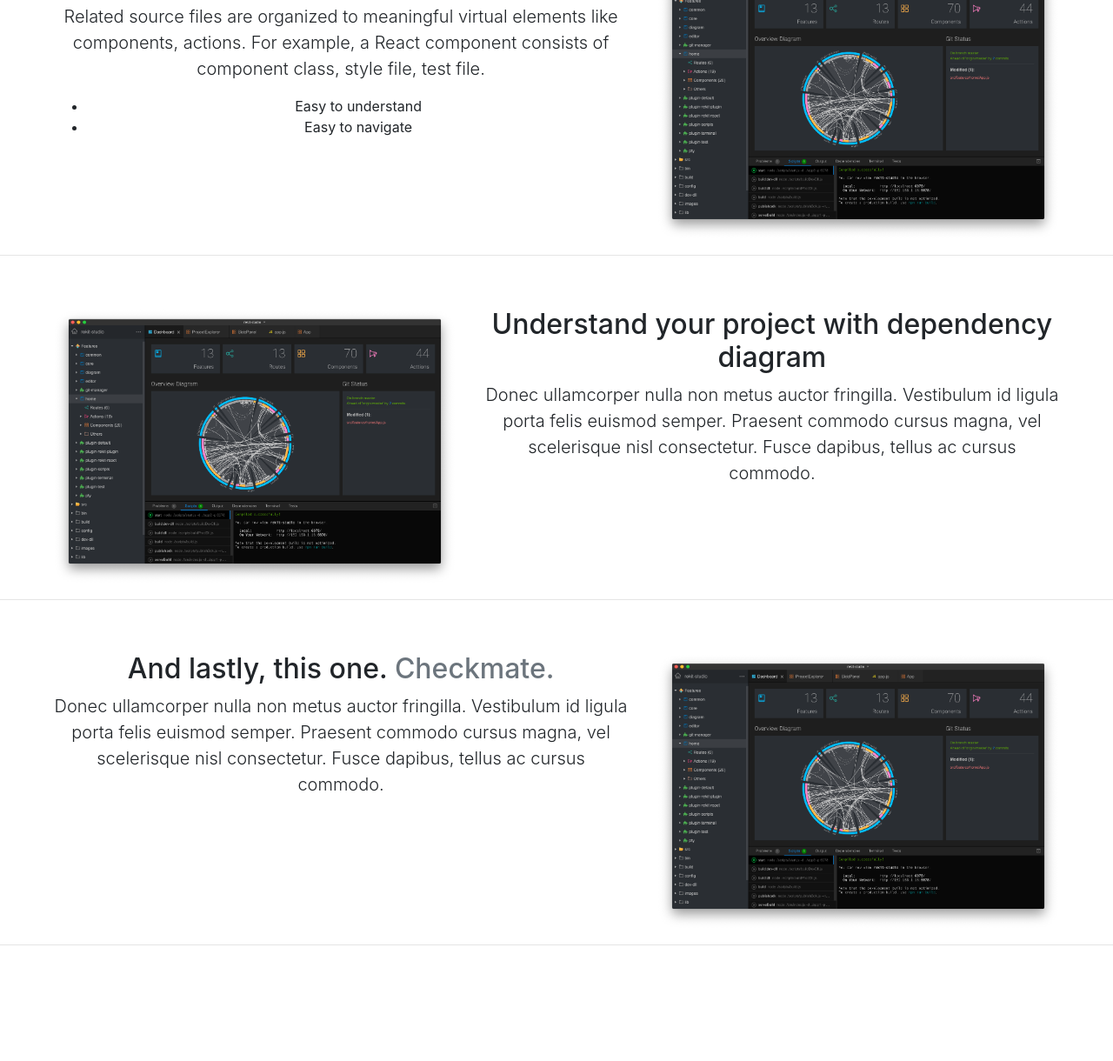
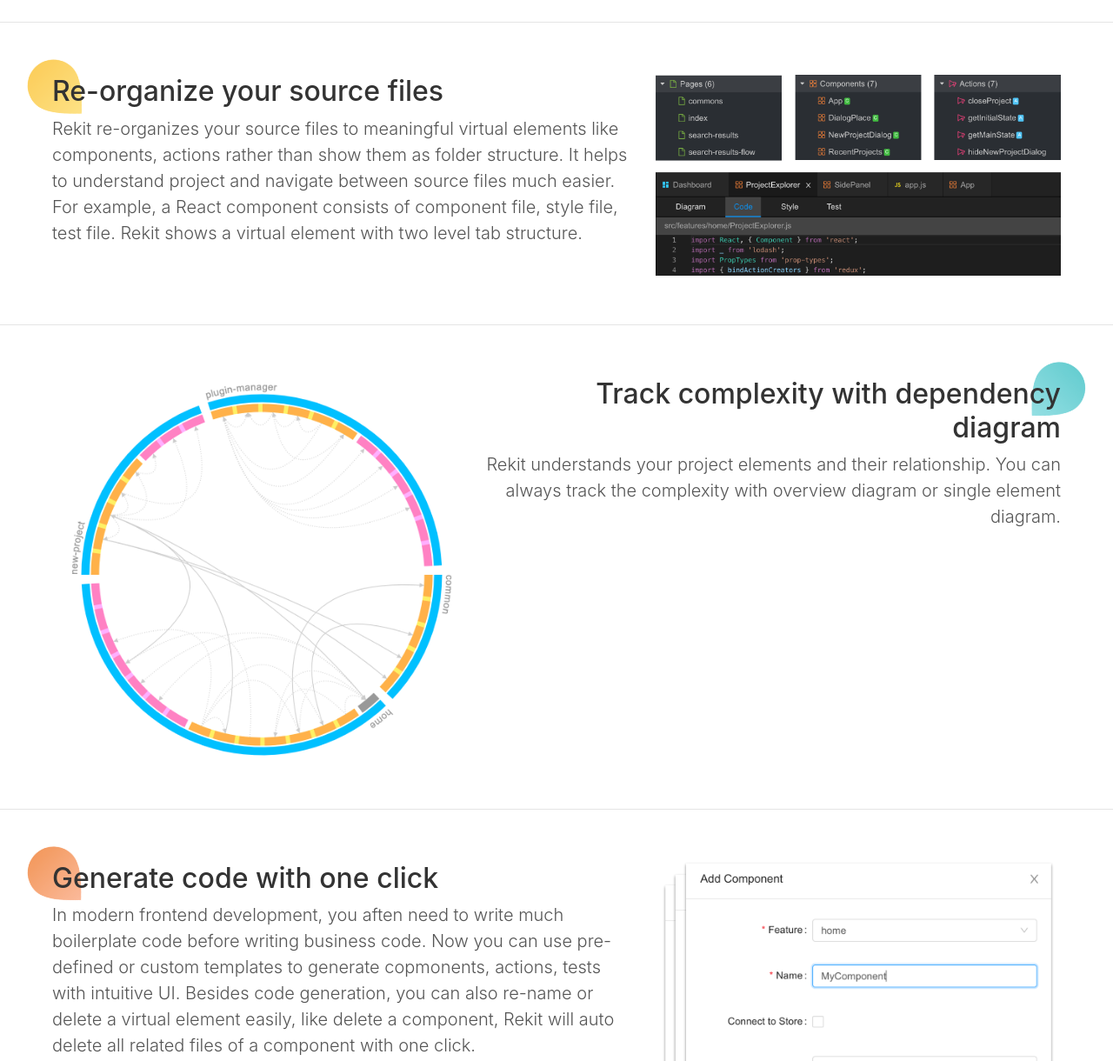
Before and after one commit to rekit/rekit-site, a Gatsby site: page / in a window 1280 px wide. Shown: the part 1458-2678 px from the top of the page at 87% size. Before the commit the page ends 2561 px from the top, so only its background shows below. Built offline with nearby package versions, Linux system fonts and the light colour scheme; Gatsby itself is replaced by a stand-in of ours.

Commit message:
Added all features.

```diff
--- a/src/components/Features.js
+++ b/src/components/Features.js
@@ -6,54 +6,84 @@
     <div class="fluid features">
       <div class="row highlights">
         <div class="col-lg-4">
+          <div className="highlight">
             <img src={require("../images/idea.png")} />
             <h2>Visualized</h2>
             <p>
               You can create project elements like components, actions with
-            intuitive UI, inspect project structure with dashboard and dependency
-            diagrams.
+              intuitive UI, inspect project structure with dashboard and
+              dependency diagrams.
             </p>
           </div>
+        </div>
         <div class="col-lg-4">
+          <div className="highlight">
             <img src={require("../images/settings.png")} />
             <h2>Extensible</h2>
             <p>
-            Rekit is constructed by plugins, you can create a Rekit plugin by one
-            click and easily to extend or customize Rekit capabilities. Just start
-            build your own IDE!
+              Rekit is constructed by plugins, you can create a Rekit plugin by
+              one click and easily to extend or customize Rekit capabilities.
+              Just start build your own IDE!
             </p>
           </div>
+        </div>
         <div class="col-lg-4">
+          <div className="highlight">
             <img src={require("../images/globe.png")} />
             <h2>Remote Access</h2>
             <p>
-            Whenever you open a project with Rekit, you can access it via a URL in a browser
-            on any device.
+              Rekit is web based, it starts a web server behind to manage projects.
+              Whenever you open a project with Rekit, you can always access it via
+              URL in a browser on any device.
             </p>
+          </div>
         </div>
       </div>
 
       <hr class="featurette-divider" />
 
       <div class="row featurette">
-        <div class="col-md-7">
-          <h2 class="featurette-heading">
-            Re-organize your source files
-          </h2>
+        <div class="col-md-7 text-part">
+          <img src={require("../images/oval1.png")} className="img-oval" />
+          <h2 class="featurette-heading">Re-organize your source files</h2>
           <p class="lead">
-            Related source files are organized to meaningful virtual elements like components, actions.
-            For example, a React component consists of component class, style file, test file.
+            Rekit re-organizes your source files to meaningful virtual elements
+            like components, actions rather than show them as folder structure.
+            It helps to understand project and navigate between source files
+            much easier. For example, a React component consists of component
+            file, style file, test file. Rekit shows a virtual element with two
+            level tab structure.
           </p>
-          <ul>
-            <li>Easy to understand</li>
-            <li>Easy to navigate</li>
-          </ul>
         </div>
         <div class="col-md-5">
           <img
             class="featurette-image img-fluid mx-auto"
-            src={require('../images/rekit-studio.png')}
-            alt="Generic placeholder image"
+            src={require("../images/re-organize.png")}
+            alt="reOrganize"
+          />
+        </div>
+      </div>
+
+      <hr class="featurette-divider" />
+
+      <div class="row featurette  text-right">
+        <div class="col-md-7 order-md-2 text-part">
+          <img src={require("../images/oval3.png")} className="img-oval" />
+          <h2 class="featurette-heading">
+            Track complexity with dependency diagram
+          </h2>
+          <p class="lead">
+            Rekit understands your project elements and their relationship. You
+            can always track the complexity with overview diagram or single
+            element diagram.
+          </p>
+        </div>
+        <div class="col-md-5 order-md-1">
+          <img
+            width="450"
+            class="featurette-image img-fluid mx-auto"
+            src={require("../images/diagram.png")}
+            alt="diagram"
           />
         </div>
       </div>
@@ -61,45 +91,49 @@
       <hr class="featurette-divider" />
 
       <div class="row featurette">
-        <div class="col-md-7 order-md-2">
-          <h2 class="featurette-heading">
-            Understand your project with dependency diagram
-          </h2>
+        <div class="col-md-7 text-part">
+          <img src={require("../images/oval2.png")} className="img-oval" />
+          <h2 class="featurette-heading">Generate code with one click</h2>
           <p class="lead">
-            Donec ullamcorper nulla non metus auctor fringilla. Vestibulum id
-            ligula porta felis euismod semper. Praesent commodo cursus magna,
-            vel scelerisque nisl consectetur. Fusce dapibus, tellus ac cursus
-            commodo.
+            In modern frontend development, you aften need to write much
+            boilerplate code before writing business code. Now you can use
+            pre-defined or custom templates to generate copmonents, actions,
+            tests with intuitive UI. Besides code generation, you can also
+            re-name or delete a virtual element easily, like delete a component,
+            Rekit will auto delete all related files of a component with one
+            click.
           </p>
         </div>
-        <div class="col-md-5 order-md-1">
+        <div class="col-md-5">
           <img
+            width="450"
             class="featurette-image img-fluid mx-auto"
-            src={require('../images/rekit-studio.png')}
-            alt="Generic placeholder image"
+            src={require("../images/code-gen.png")}
+            alt="codeGen"
           />
         </div>
       </div>
 
       <hr class="featurette-divider" />
 
-      <div class="row featurette">
-        <div class="col-md-7">
+      <div class="row featurette text-right">
+        <div class="col-md-7 order-md-2 text-part">
+          <img src={require("../images/oval4.png")} className="img-oval" />
           <h2 class="featurette-heading">
-            And lastly, this one. <span class="text-muted">Checkmate.</span>
+            Perform common tasks with intuitive UI
           </h2>
           <p class="lead">
-            Donec ullamcorper nulla non metus auctor fringilla. Vestibulum id
-            ligula porta felis euismod semper. Praesent commodo cursus magna,
-            vel scelerisque nisl consectetur. Fusce dapibus, tellus ac cursus
-            commodo.
+            Rekit is focused on visualized development, you no longer need a
+            terminal to perform common tasks like running npm scripts, managing
+            dependencies. You can do all these things without leaving the IDE
+            with intuitive UI.
           </p>
         </div>
-        <div class="col-md-5">
+        <div class="col-md-5 order-md-1">
           <img
             class="featurette-image img-fluid mx-auto"
-            src={require('../images/rekit-studio.png')}
-            alt="Generic placeholder image"
+            src={require("../images/bottom.png")}
+            alt="bottomDrawer"
           />
         </div>
       </div>
--- a/src/components/Features.less
+++ b/src/components/Features.less
@@ -1,7 +1,7 @@
 .features {
   text-align: center;
   margin-top: 40px;
-  border-top: 1px solid #ddd;
+  // border-top: 1px solid #ddd;
 
   .row {
     padding: 0 60px;
@@ -11,11 +11,20 @@
     // background-color: #f7f7f7;
     padding-top: 60px;
     padding-bottom: 40px;
+    .highlight {
+      border: 1px solid #ddd;
+      margin: 0 20px;
+      padding: 40px;
+      border-radius: 10px;
+      height: 100%;
+    }
   }
 
   .col-lg-4 {
+    color: #666;
     h2 {
       margin: 20px 0;
+      color: #333;
     }
     img {
       width: 140px;
@@ -24,5 +33,33 @@
 
   .featurette {
     margin-top: 60px;
+    padding-bottom: 40px;
+    .text-part {
+      text-align: left;
+      position: relative;
+      .img-oval {
+        width: 60px;
+        position: absolute;
+        z-index: -1;
+        opacity: 0.8;
+        transform: rotate(-45deg);
+        top: -20px;
+        left: -8px;
+      }
+      h2 {
+        color: #333;
+      }
+      p {
+        color: #555;
+      }
+    }
+    &.text-right .text-part {
+      text-align: right;
+      .img-oval {
+        transform: rotate(45deg);
+        right: -8px;
+        left: auto;
+      }
+    }
   }
 }
```
Also changed, not shown: src/images/bottom.png (added), src/images/code-gen.png (added), src/images/diagram.png (added), src/images/re-organize.png (added). Lines whose indentation alone changed are shown as unchanged.
